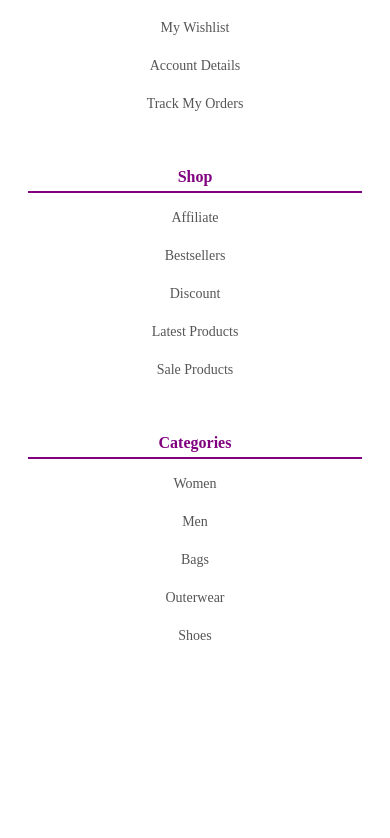
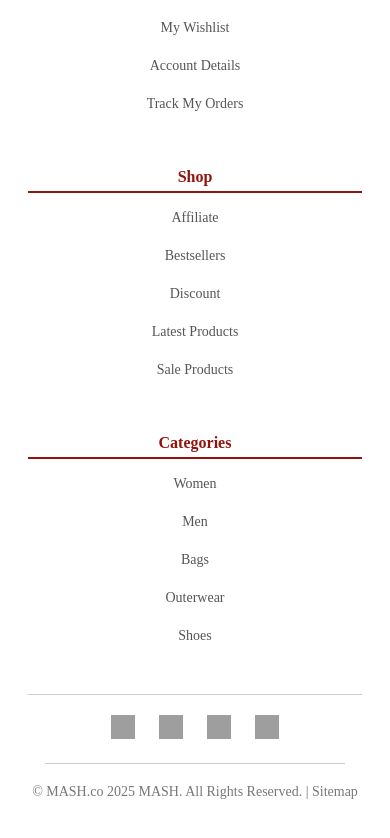
Before and after one commit to AmnaHabib01/Ecommerce-Website, a website built with Vite: page src/footer.html in a window 390 px wide. Shown: the part 626-1464 px from the top of the page. Before the commit the page ends 1348 px from the top, so only its background shows below. Built offline with nearby package versions, Linux system fonts and the light colour scheme; grey boxes are pictures that could not be loaded.

Commit message:
footerfile

```diff
--- a/src/footer.css
+++ b/src/footer.css
@@ -1,22 +1,23 @@
-/* Footer Styles */
+/* ========== General Footer Styling ========== */
 .footer {
   background-color: #ffffff;
   color: #333333;
   padding: 50px 20px;
-  border-top: 2px solid #800080;
+  border-top: 2px solid #92140c; /* Updated color */
 }
 
+/* Container for main footer content */
 .footer-container {
   max-width: 1200px;
   margin: 0 auto;
   display: flex;
-  gap: 60px; /* gap between left and right */
-  flex-wrap: nowrap; /* prevent wrapping on desktop */
+  gap: 60px;
+  flex-wrap: nowrap;
   justify-content: space-between;
   align-items: flex-start;
 }
 
-/* Left Section */
+/* ========== Left Section (Logo + About) ========== */
 .footer-left {
   flex: 1 1 250px;
   min-width: 250px;
@@ -33,27 +34,27 @@
   color: #555555;
 }
 
-/* Right Section (all lists) */
+/* ========== Right Section (4 Columns) ========== */
 .footer-center {
   flex: 3 1 auto;
   display: flex;
-  flex-wrap: nowrap; /* single row on desktop */
-  gap: 80px; /* space between each list column */
-  overflow: visible; /* disable horizontal scroll */
+  flex-wrap: nowrap;
+  gap: 80px;
+  overflow: visible;
   padding-bottom: 0;
 }
 
 .footer-column {
-  flex: 0 0 180px; /* fixed width */
+  flex: 0 0 180px;
   min-width: 180px;
 }
 
 .footer-column h3 {
   font-size: 18px;
   margin-bottom: 15px;
-  border-bottom: 2px solid #800080;
+  border-bottom: 2px solid #92140c; /* Updated color */
   padding-bottom: 5px;
-  color: #800080;
+  color: #92140c; /* Updated color */
 }
 
 .footer-column ul {
@@ -74,20 +75,20 @@
 }
 
 .footer-column ul li a:hover {
-  color: #800080;
+  color: #92140c; /* Updated color */
 }
 
-/* Responsive */
+/* ========== Responsive Layouts ========== */
 
-/* Tablet and smaller desktops */
+/* Tablet */
 @media (max-width: 992px) {
   .footer-container {
-    flex-wrap: nowrap; /* keep left and right side by side */
+    flex-wrap: nowrap;
     gap: 40px;
   }
 
   .footer-center {
-    gap: 40px; /* reduce gap */
+    gap: 40px;
   }
 
   .footer-column {
@@ -96,7 +97,7 @@
   }
 }
 
-/* Mobile devices */
+/* Mobile */
 @media (max-width: 768px) {
   .footer-container {
     flex-direction: column;
@@ -112,31 +113,26 @@
   }
 
   .footer-center {
-    flex-wrap: wrap; /* stack columns vertically */
+    flex-wrap: wrap;
     justify-content: center;
     gap: 30px;
-    overflow: visible; /* no scroll */
     padding-bottom: 0;
   }
 
   .footer-column {
-    flex: 1 1 100%; /* full width each */
+    flex: 1 1 100%;
     min-width: auto;
   }
 
   .footer-logo {
-    margin: 0 auto 20px auto; /* center logo */
+    margin: 0 auto 20px auto;
   }
 }
 
-/* Small phones */
+/* Extra Small Screens */
 @media (max-width: 480px) {
   .footer-center {
     gap: 20px;
-  }
-
-  .footer-column {
-    flex: 1 1 100%; /* full width */
   }
 
   .footer-description {
@@ -151,3 +147,55 @@
     font-size: 14px;
   }
 }
+
+/* ========== Footer Bottom Section ========== */
+.footer-bottom {
+  width: 100%;
+  background-color: #ffffff;
+  padding: 20px 0;
+  border-top: 1px solid #ccc;
+  text-align: center;
+  margin-top: 30px;
+}
+
+.footer-bottom-container {
+  max-width: 1200px;
+  margin: 0 auto;
+}
+
+/* Social Icons */
+.social-icons {
+  margin-bottom: 15px;
+}
+
+.social-icons a {
+  display: inline-block;
+  margin: 0 10px;
+  transition: transform 0.3s ease;
+}
+
+.social-icons a:hover {
+  transform: scale(1.2);
+}
+
+.social-icons img {
+  width: 24px;
+  height: 24px;
+}
+
+/* Horizontal line */
+.footer-line {
+  border: none;
+  height: 1px;
+  background-color: #ccc;
+  margin: 20px auto;
+  width: 90%;
+  max-width: 800px;
+}
+
+/* Copyright */
+.footer-bottom p {
+  font-size: 14px;
+  color: #777;
+  margin-top: 10px;
+}
--- a/src/footer.html
+++ b/src/footer.html
@@ -65,8 +65,27 @@
         </ul>
       </div>
     </div>
+  </div> <!-- ✅ CLOSE footer-container here -->
 
+  <!-- ✅ ✅ footer-bottom goes here, outside of .footer-container -->
+  <div class="footer-bottom">
+    <div class="footer-bottom-container">
+      <div class="social-icons">
+        <a href="#" aria-label="Facebook"><img src="https://cdn-icons-png.flaticon.com/24/145/145802.png" alt="Facebook" /></a>
+        <a href="#" aria-label="Instagram"><img src="https://cdn-icons-png.flaticon.com/24/2111/2111463.png" alt="Instagram" /></a>
+        <a href="#" aria-label="Twitter"><img src="https://cdn-icons-png.flaticon.com/24/145/145812.png" alt="Twitter" /></a>
+        <a href="#" aria-label="LinkedIn"><img src="https://cdn-icons-png.flaticon.com/24/145/145807.png" alt="LinkedIn" /></a>
+      </div>
+
+      <hr class="footer-line" />
+
+      <p class="copyright">
+        &copy; MASH.co 2025 MASH. All Rights Reserved. | Sitemap
+      </p>
+    </div>
+  </div>
 </footer>
+
 
 
 </body>
```
